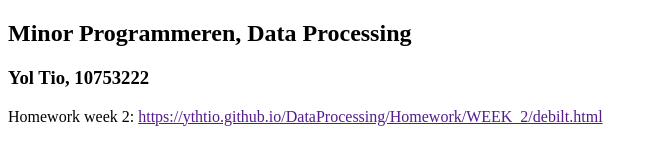
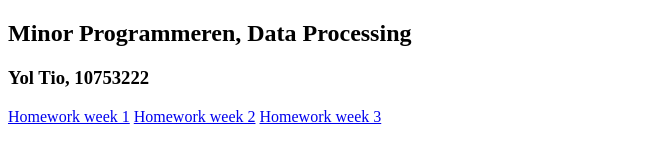
Before and after one commit to ythtio/DataProcessing, a plain HTML site: page index.html in a window 1280 px wide. Shown: the whole page, without its empty margins (0-658 px from the left). Drawn offline with Linux system fonts and the light colour scheme.

Commit message:
Update index.html

```diff
--- a/index.html
+++ b/index.html
@@ -10,6 +10,8 @@
 	</h3>
 </head>
 <body>
-		Homework week 2: <a href="">https://ythtio.github.io/DataProcessing/Homework/WEEK_2/debilt.html</a>
+		<a href="https://ythtio.github.io/DataProcessing/Homework/WEEK_2/tvseries.csv">Homework week 1</a>
+		<a href="https://ythtio.github.io/DataProcessing/Homework/WEEK_2/debilt.html">Homework week 2</a>
+		<a href="https://ythtio.github.io/DataProcessing/Homework/WEEK_3/barchart.html">Homework week 3</a>
 </body>
 </html>
```
